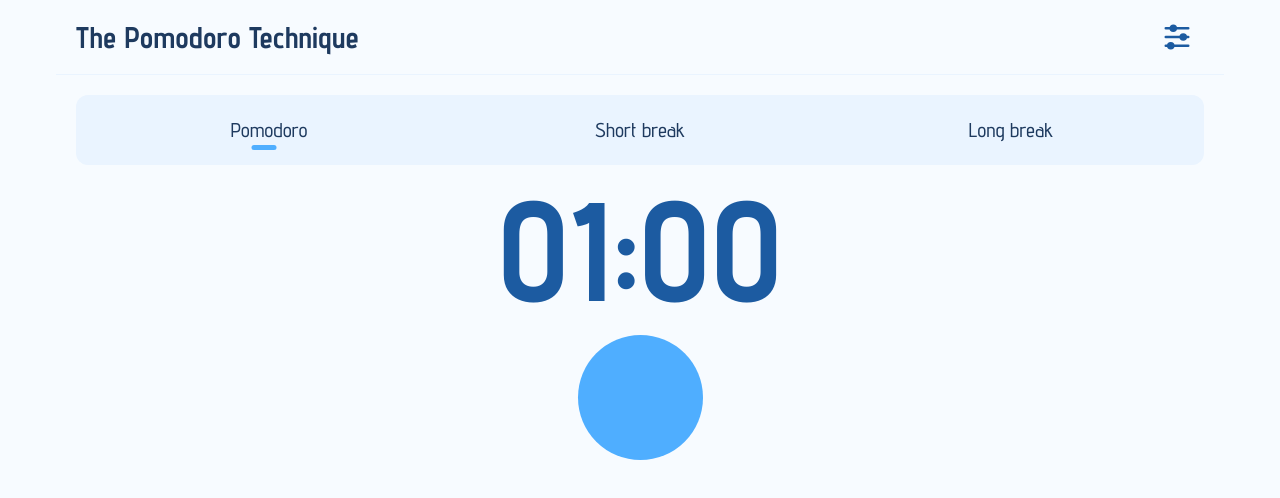
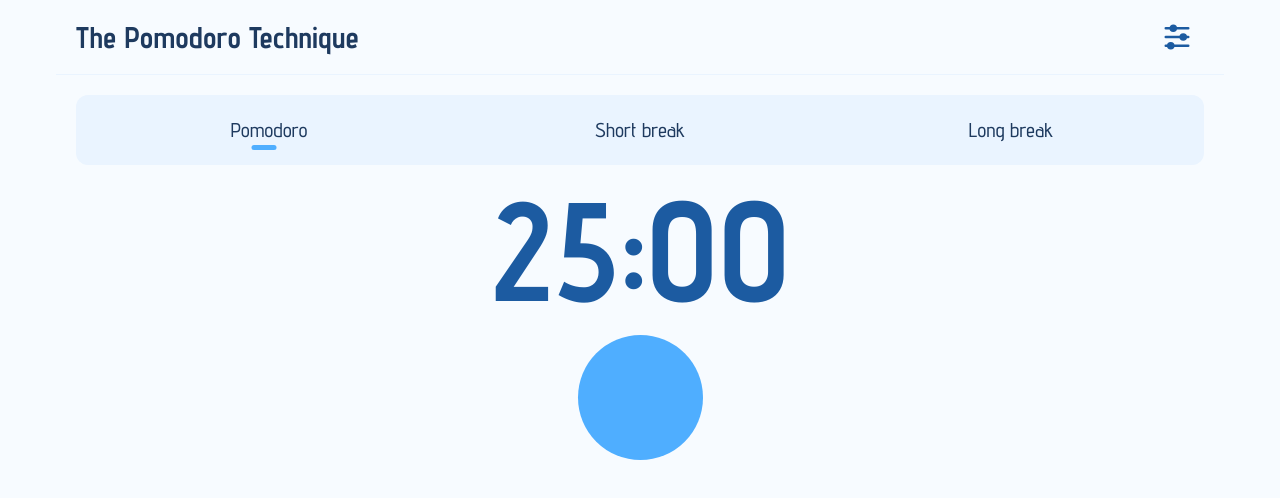
Before and after one commit to marcenico/pomodoro-app, a React (Vite) app: page / in a window 1280 px wide. Shown: the top 498 px of the page. Built offline with nearby package versions, Linux system fonts and the light colour scheme.

Commit message:
refactor(AppContainer, sessionOptions): se actualiza la estructura de configuración de tiempo en sessionOptions para incluir minutos y segundos, simplificando la lógica en AppContainer al obtener la configuración del temporizador.

```diff
--- a/src/components/AppContainer/AppContainer.jsx
+++ b/src/components/AppContainer/AppContainer.jsx
@@ -17,8 +17,7 @@ export const AppContainer = () => {
 
   // Convertir la configuración a formato de minutos y segundos
   const getTimerConfig = (tab) => {
-    const minutes = sessionConfig[tab] || 25;
-    return { minutes, seconds: 0 };
+    return sessionConfig[tab] || { minutes: 25, seconds: 0 };
   };
 
   const {
@@ -34,9 +33,9 @@ export const AppContainer = () => {
     completedPomodoros
   } = useTimer({
     ...getTimerConfig(activeTab),
-    pomodoroTime: sessionConfig.pomodoro,
-    shortBreakTime: sessionConfig.shortBreak,
-    longBreakTime: sessionConfig.longBreak
+    pomodoroTime: sessionConfig.pomodoro.minutes,
+    shortBreakTime: sessionConfig.shortBreak.minutes,
+    longBreakTime: sessionConfig.longBreak.minutes
   });
 
   // Sincronizar el tab activo con el ciclo actual del timer solo en transiciones automáticas
--- a/src/data/sessionOptions.js
+++ b/src/data/sessionOptions.js
@@ -3,24 +3,40 @@ export const sessionOptions = [
     id: 'light-focus',
     name: 'Light Focus',
     times: '15min 5min 10min',
-    config: { pomodoro: 15, shortBreak: 5, longBreak: 10 }
+    config: {
+      pomodoro: { minutes: 15, seconds: 0 },
+      shortBreak: { minutes: 5, seconds: 0 },
+      longBreak: { minutes: 10, seconds: 0 }
+    }
   },
   {
     id: 'classic-pomodoro',
     name: 'Classic Pomodoro',
     times: '25min 5min 15min',
-    config: { pomodoro: 1, shortBreak: 1, longBreak: 1 }
+    config: {
+      pomodoro: { minutes: 25, seconds: 0 },
+      shortBreak: { minutes: 5, seconds: 0 },
+      longBreak: { minutes: 15, seconds: 0 }
+    }
   },
   {
     id: 'deep-work',
     name: 'Deep Work',
     times: '40min 10min 20min',
-    config: { pomodoro: 40, shortBreak: 10, longBreak: 20 }
+    config: {
+      pomodoro: { minutes: 40, seconds: 0 },
+      shortBreak: { minutes: 10, seconds: 0 },
+      longBreak: { minutes: 20, seconds: 0 }
+    }
   },
   {
     id: 'full-sprint',
     name: 'Full Sprint',
     times: '60min 12min 25min',
-    config: { pomodoro: 60, shortBreak: 12, longBreak: 25 }
+    config: {
+      pomodoro: { minutes: 60, seconds: 0 },
+      shortBreak: { minutes: 12, seconds: 0 },
+      longBreak: { minutes: 25, seconds: 0 }
+    }
   }
 ];
```
